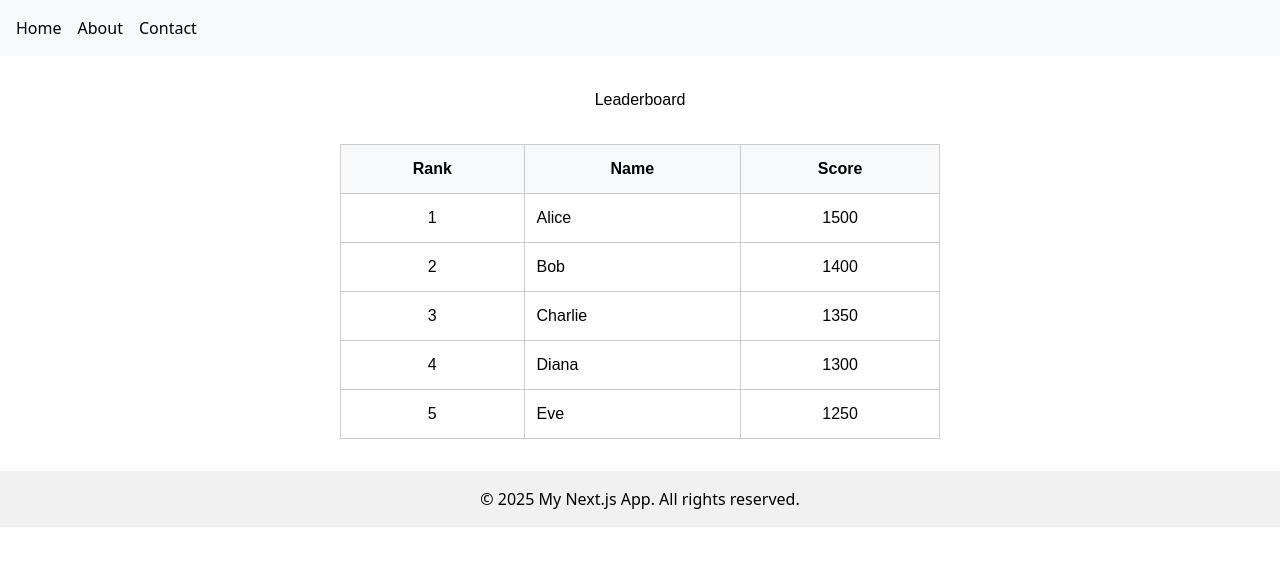
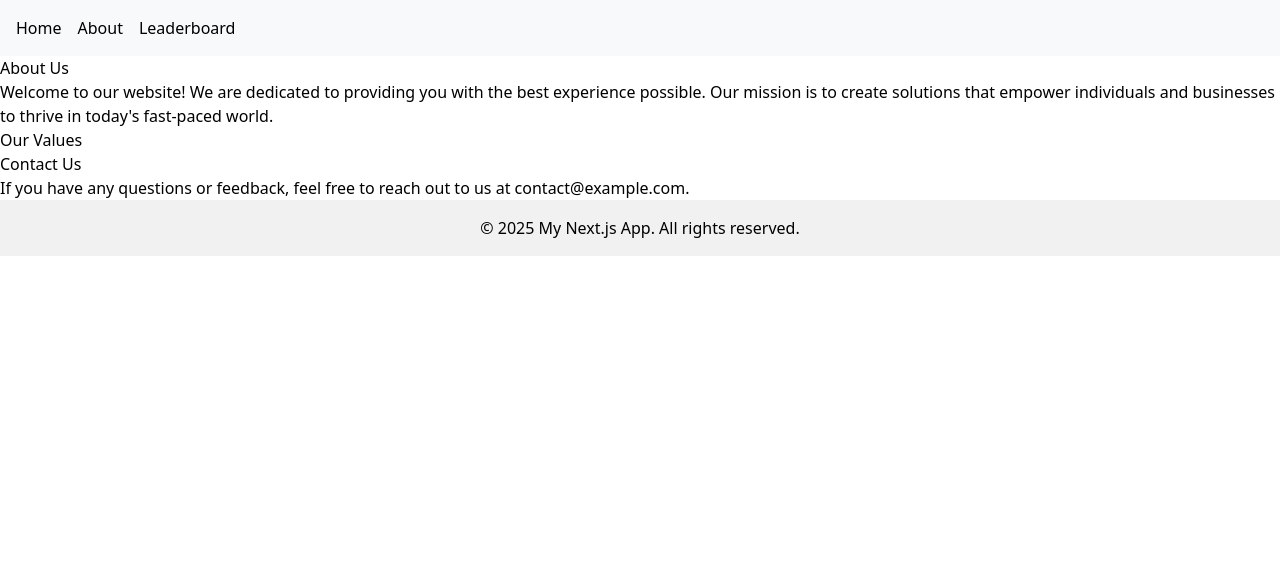
Before and after one commit to seanrh34/team_mud, a Next.js app: page /about in a window 1280 px wide. Shown: the top 566 px of the page. Built offline with nearby package versions, Linux system fonts and the light colour scheme.

Commit message:
added the stopwatch

```diff
--- a/package.json
+++ b/package.json
@@ -13,7 +13,8 @@
     "@supabase/supabase-js": "^2.47.16",
     "next": "15.1.5",
     "react": "^19.0.0",
-    "react-dom": "^19.0.0"
+    "react-dom": "^19.0.0",
+    "react-timer-hook": "^3.0.8"
   },
   "devDependencies": {
     "@eslint/eslintrc": "^3",
--- a/src/app/about/page.tsx
+++ b/src/app/about/page.tsx
@@ -1,35 +1,25 @@
-import React from 'react';
+import '../globals.css';
 
-const leaderboardData = [
-  { rank: 1, name: 'Alice', score: 1500 },
-  { rank: 2, name: 'Bob', score: 1400 },
-  { rank: 3, name: 'Charlie', score: 1350 },
-  { rank: 4, name: 'Diana', score: 1300 },
-  { rank: 5, name: 'Eve', score: 1250 },
-];
-
-export default function Leaderboard() {
+export default function About() {
   return (
-    <div style={{ padding: '2rem', fontFamily: 'Arial, sans-serif' }}>
-      <h1 style={{ textAlign: 'center', marginBottom: '2rem' }}>Leaderboard</h1>
-      <table style={{ width: '100%', borderCollapse: 'collapse', margin: '0 auto', maxWidth: '600px' }}>
-        <thead>
-          <tr style={{ backgroundColor: '#f8f9fa' }}>
-            <th style={{ border: '1px solid #ccc', padding: '0.75rem' }}>Rank</th>
-            <th style={{ border: '1px solid #ccc', padding: '0.75rem' }}>Name</th>
-            <th style={{ border: '1px solid #ccc', padding: '0.75rem' }}>Score</th>
-          </tr>
-        </thead>
-        <tbody>
-          {leaderboardData.map((player) => (
-            <tr key={player.rank}>
-              <td style={{ border: '1px solid #ccc', padding: '0.75rem', textAlign: 'center' }}>{player.rank}</td>
-              <td style={{ border: '1px solid #ccc', padding: '0.75rem' }}>{player.name}</td>
-              <td style={{ border: '1px solid #ccc', padding: '0.75rem', textAlign: 'center' }}>{player.score}</td>
-            </tr>
-          ))}
-        </tbody>
-      </table>
+    <div className="flex flex-col items-center justify-center min-h-screen bg-gray-800 p-6">
+      <h1 className="text-4xl font-bold text-gray-800 mb-4">About Us</h1>
+      <p className="text-lg text-gray-600 text-center max-w-2xl">
+        Welcome to our website! We are dedicated to providing you with the best experience possible. Our mission is to
+        create solutions that empower individuals and businesses to thrive in today's fast-paced world.
+      </p>
+      <div className="mt-8 space-y-4">
+        <h2 className="text-2xl font-semibold text-gray-700">Our Values</h2>
+      </div>
+      <div className="mt-8">
+        <h2 className="text-2xl font-semibold text-gray-700">Contact Us</h2>
+        <p className="text-gray-600 mt-2">
+          If you have any questions or feedback, feel free to reach out to us at{" "}
+          <a href="mailto:contact@example.com" className="text-blue-600 hover:underline">
+            contact@example.com
+          </a>.
+        </p>
+      </div>
     </div>
   );
 }
--- a/src/app/components/Navbar.tsx
+++ b/src/app/components/Navbar.tsx
@@ -11,7 +11,7 @@ export default function Navbar() {
           <Link href="/about">About</Link>
         </li>
         <li>
-          <Link href="/contact">Contact</Link>
+          <Link href="/leaderboard">Leaderboard</Link>
         </li>
       </ul>
     </nav>
--- a/tailwind.config.js
+++ b/tailwind.config.js
@@ -1,8 +1,11 @@
-/** @type {import('tailwindcss').Config} */
 module.exports = {
-  content: [],
+  content: [
+    './app/**/*.{js,ts,jsx,tsx}', // If using the /app directory
+    './pages/**/*.{js,ts,jsx,tsx}', // If using the /pages directory
+    './components/**/*.{js,ts,jsx,tsx}', // For your components
+  ],
   theme: {
-    extend: {},
+    extend: {}, // Extend the default Tailwind theme here
   },
-  plugins: [],
-}
+  plugins: [], // Add plugins if needed
+};
```
Also changed, not shown: src/app/page.tsx (+34 -0 lines), 1 other file (tests, documents, lock files or other folders).
